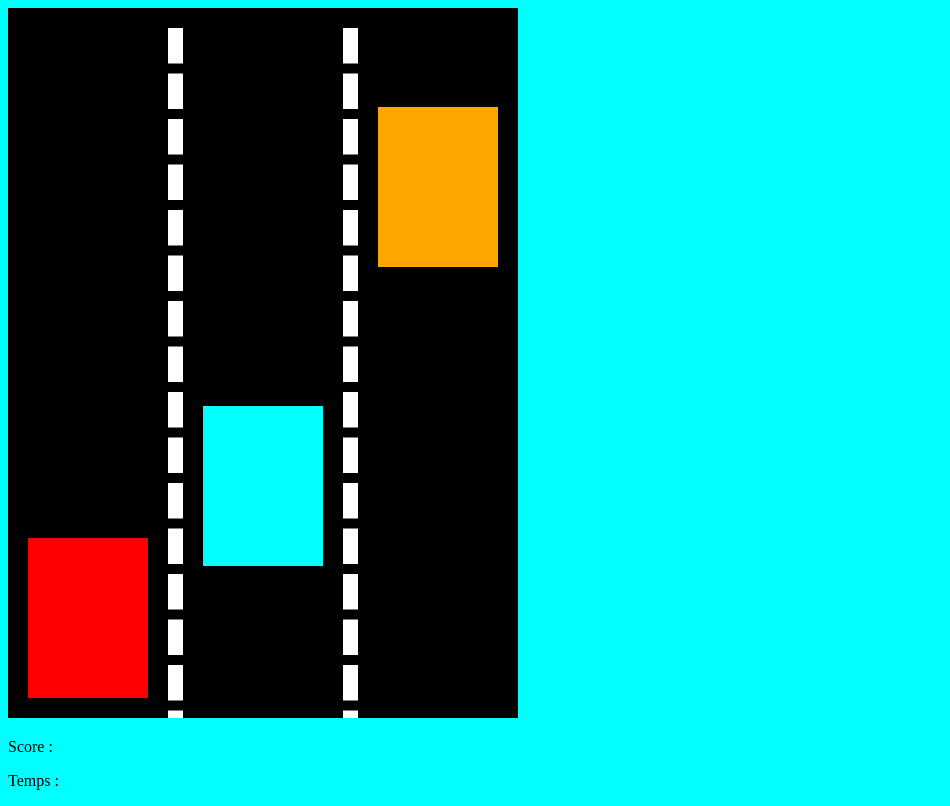
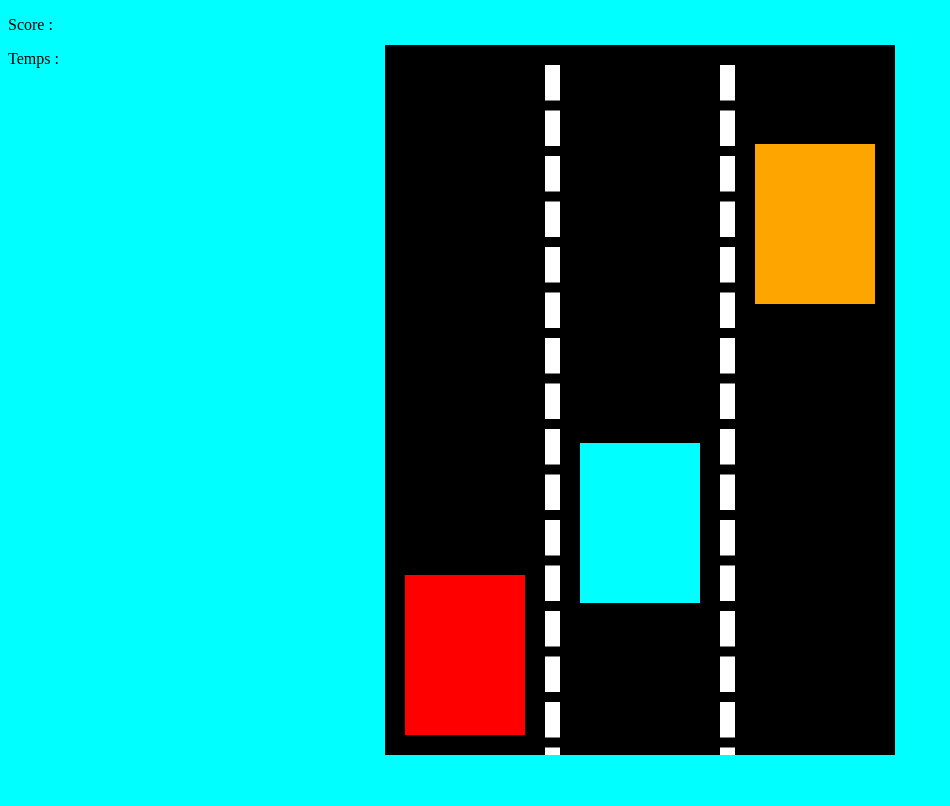
Before and after one commit to AnisDerriche/brainRotRace, a website: page game.html in a window 1280 px wide. Shown: the whole page, without its empty margins (0-950 px from the left). Drawn offline with Linux system fonts and the light colour scheme.

Commit message:
re-enable css

```diff
--- a/style.css
+++ b/style.css
@@ -1,9 +1,9 @@
-/* #gameCanvas, #textes {
+#gameCanvas, #textes {
         position: absolute;
         top: 50%;
         left: 50%;
         transform: translate(-50%, -50%);
-} */
+}
 
 body{
         background-color: aqua;
```
